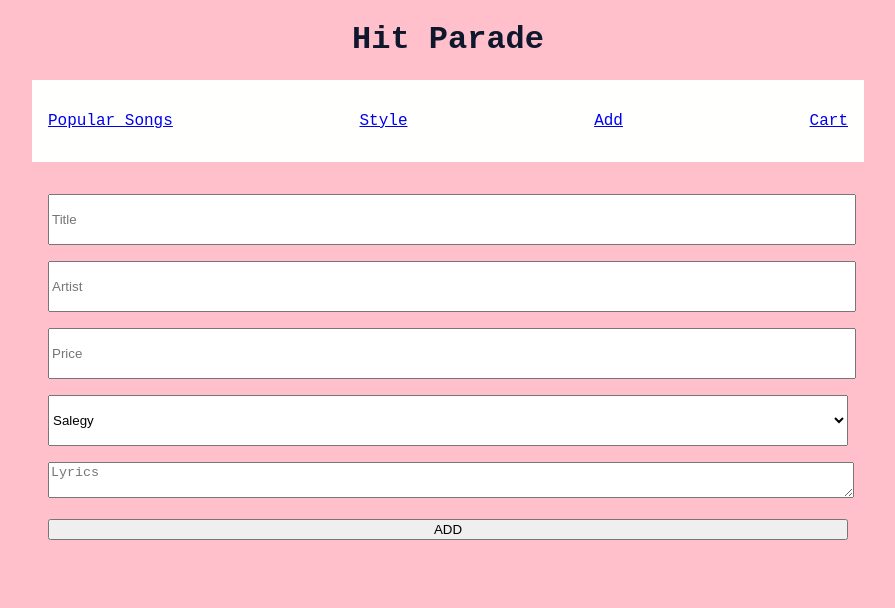
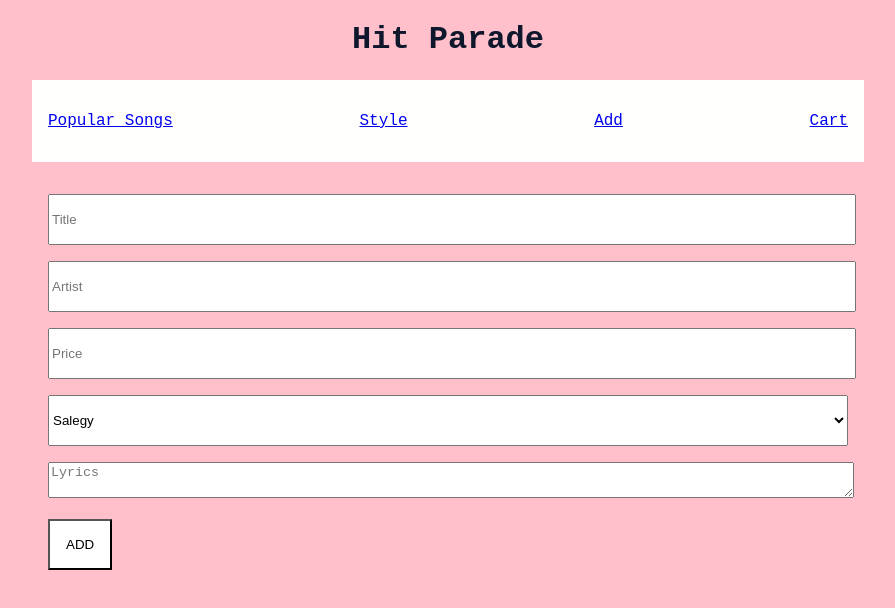
Before and after one commit to tsipoy/hit-parade-react, a React app: page /add in a window 1280 px wide. Shown: the top 608 px of the page, without its empty margins (192-1087 px from the left). Built offline with nearby package versions, Linux system fonts and the light colour scheme.

Commit message:
Fixed form submit

```diff
--- a/AddSongs.js
+++ b/AddSongs.js
@@ -1,30 +1,38 @@
-import React from 'react';
+import React, {useContext} from 'react';
+import {Context} from './Context'
 
 function AddSongs() {
+    const {handleSubmit} = useContext(Context);
+
+    // const lists = addToLists.map(list =>
+
+    // )
+
     return (
-        <form>
+        // <div>{lists}</div>
+        <form onSubmit={handleSubmit}>
             <label>
-                <input placeholder="Title" />
+                <input placeholder="Title" name="title" />
             </label>
             <label>
-                <input placeholder="Artist" />
+                <input placeholder="Artist" name="artist" />
             </label>
             <label>
-                <input placeholder="Price" />
+                <input placeholder="Price" name="price" />
             </label>
             <label>
-                <select placeholder="Style">
-                    <option value="salegy">Salegy</option>
-                    <option value="rock">Rock</option>
-                    <option value="folk">Folk</option>
-                    <option value="country">Country</option>
-                    <option value="slow">Slow</option>
+                <select placeholder="Style" name="style">
+                    <option  value="salegy">Salegy</option>
+                    <option  value="rock">Rock</option>
+                    <option  value="folk">Folk</option>
+                    <option  value="country">Country</option>
+                    <option  value="slow">Slow</option>
                 </select>
             </label>
             <label>
-                <textarea placeholder="Lyrics"></textarea>
+                <textarea placeholder="Lyrics" name="lyrics"></textarea>
             </label>
-            <button>ADD</button>
+            <button >ADD</button>
         </form>
     )
 }
--- a/Cart.js
+++ b/Cart.js
@@ -3,19 +3,22 @@ import {Context} from "./Context";
 import CartItems from "./CartItems";
 
 function Cart({price}) {
-    const {carts, addToCarts} = useContext(Context);
+    const {carts, addToCarts, emptyCart} = useContext(Context);
     const cartElement = carts.map(song => (
         <CartItems key={song.id} song={song} />
     ))
 
     const total = carts.reduce((acc, currentValue ) => acc + currentValue.price, 0);
+    const cartEmpty = () => {
+        emptyCart();
+    }
     return(
         <div>
             {addToCarts &&
                 <div>{cartElement}</div>
             }
             <div>
-                <button>Buy</button>
+                <button onClick={cartEmpty} >Buy</button>
                 <p>Total: {total} Ar</p>
             </div>
         </div>
--- a/Context.js
+++ b/Context.js
@@ -1,11 +1,12 @@
-import React, {useState, useEffect} from 'react';
+import React, { useState, useEffect } from 'react';
 import Songs from './songsData.json'
 
 const Context = React.createContext();
 
-function ContextProvider({children}) {
+function ContextProvider({ children }) {
     const [songs, setSongs] = useState(Songs);
     const [carts, setCarts] = useState([]);
+    const [addToLists, setAddToLists] = useState([]);
 
     function toggleFavorite(id) {
         const newSongsArray = songs.map(song => {
@@ -54,8 +55,42 @@ function ContextProvider({children}) {
         setCarts(prevItems => prevItems.filter(item => item.id !== itemId))
     }
 
+    function emptyCart() {
+        setCarts([]);
+    }
+
+    function handleSubmit(e) {
+        e.preventDefault();
+        const form = e.target;
+        console.log(form);
+        let title = form.title.value;
+        let artist  = form.artist.value;
+        let lyrics = form.lyrics.value;
+        let style = form.style.value;
+        let  price = form. price.value;
+
+        console.log(lyrics);
+        console.log(style)
+
+        const newLists = {
+            songTitle: title,
+            id: new Date(),
+            artistName: artist,
+            id: new Date(),
+            lyrics: lyrics,
+            style: style,
+            isFavorite: false ,
+            upvotes: 0,
+            downvotes: 0,
+            price: price,
+        }
+        // songs.push(newLists);
+        form.reset()
+        setSongs([...songs, newLists])
+    }
+
     useEffect(() => {
-        setSongs(Songs)
+        setSongs(Songs);
     }, [])
 
     return (
@@ -67,10 +102,12 @@ function ContextProvider({children}) {
             carts,
             addToCarts,
             deleteItems,
-            }}>
+            emptyCart,
+            handleSubmit,
+        }}>
             {children}
         </Context.Provider>
     )
 }
 
-export {ContextProvider, Context}
+export { ContextProvider, Context }
--- a/index.css
+++ b/index.css
@@ -83,3 +83,12 @@ input, select {
 textarea {
     width: 100%;
 }
+
+form button {
+    background-color: white;
+    width: fit-content;
+    padding-block-end: 16px;
+    padding-block-start: 16px;
+    padding-inline-end: 16px;
+    padding-inline-start: 16px;
+}
```
Also changed, not shown: 5 other files (tests, documents, lock files or other folders).
